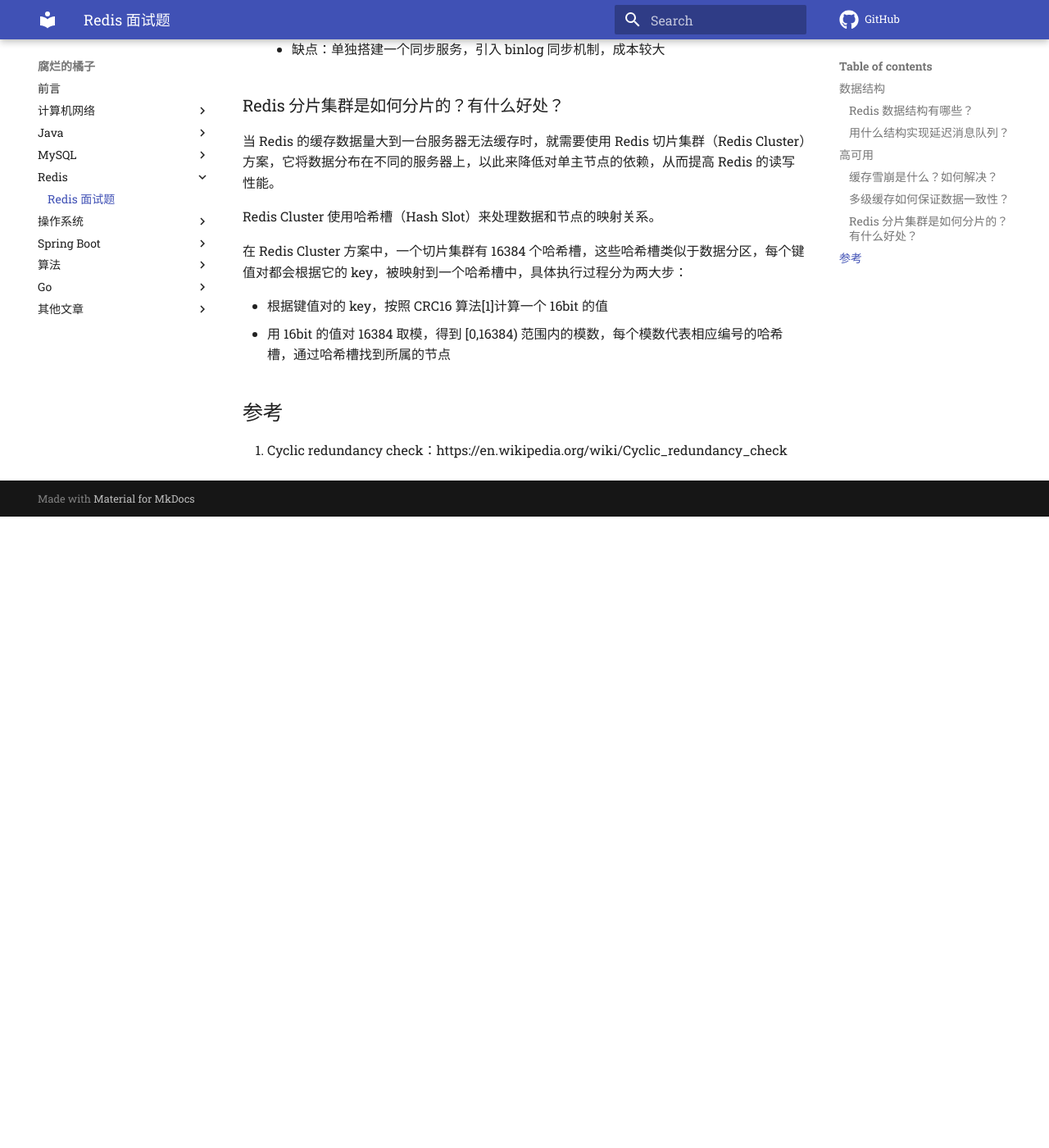
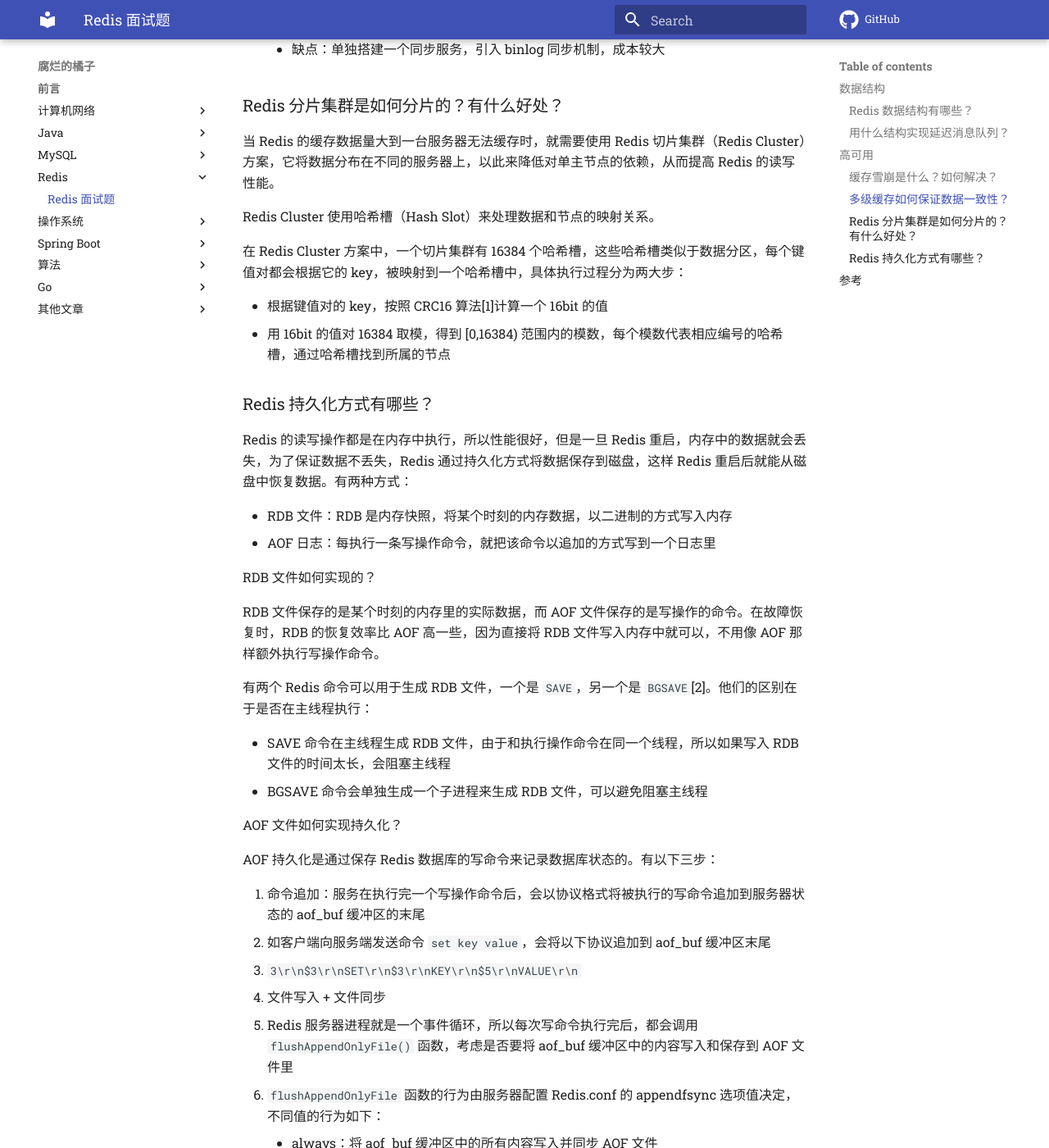
Before and after one commit to z1ming/cs-Hydra, an MkDocs documentation site: the page built from docs/文章/redis.md, in a window 1280 px wide and 1400 px high, scrolled down 2284 px. Shown: the whole window at 82% size. Built offline with MkDocs 1.6.1 and Material for MkDocs 9.7.7, drawn with Linux system fonts in a browser that asks for light colours; comment, search, counter and statistics services are not loaded; before the commit the page ends 2914 px from its top, so only the background shows below that; some of the changed text lies outside the part shown.

Commit message:
Update redis.md
Signed-off-by: Ziming Meng <zimingm94@gmail.com>

```diff
--- a/docs/文章/redis.md
+++ b/docs/文章/redis.md
@@ -71,6 +71,37 @@
 - 根据键值对的 key，按照 CRC16 算法[1]计算一个 16bit 的值
 - 用 16bit 的值对 16384 取模，得到 [0,16384) 范围内的模数，每个模数代表相应编号的哈希槽，通过哈希槽找到所属的节点
 
+### Redis 持久化方式有哪些？
+
+Redis 的读写操作都是在内存中执行，所以性能很好，但是一旦 Redis 重启，内存中的数据就会丢失，为了保证数据不丢失，Redis 通过持久化方式将数据保存到磁盘，这样 Redis 重启后就能从磁盘中恢复数据。有两种方式：
+
+- RDB 文件：RDB 是内存快照，将某个时刻的内存数据，以二进制的方式写入内存
+- AOF 日志：每执行一条写操作命令，就把该命令以追加的方式写到一个日志里
+
+RDB 文件如何实现的？
+
+RDB 文件保存的是某个时刻的内存里的实际数据，而 AOF 文件保存的是写操作的命令。在故障恢复时，RDB 的恢复效率比 AOF 高一些，因为直接将 RDB 文件写入内存中就可以，不用像 AOF 那样额外执行写操作命令。
+
+有两个 Redis 命令可以用于生成 RDB 文件，一个是 `SAVE`，另一个是 `BGSAVE`[2]。他们的区别在于是否在主线程执行：
+
+- SAVE 命令在主线程生成 RDB 文件，由于和执行操作命令在同一个线程，所以如果写入 RDB 文件的时间太长，会阻塞主线程
+- BGSAVE 命令会单独生成一个子进程来生成 RDB 文件，可以避免阻塞主线程
+
+AOF 文件如何实现持久化？
+
+AOF 持久化是通过保存 Redis 数据库的写命令来记录数据库状态的。有以下三步：
+
+1. 命令追加：服务在执行完一个写操作命令后，会以协议格式将被执行的写命令追加到服务器状态的 aof_buf 缓冲区的末尾
+  - 如客户端向服务端发送命令 `set key value`，会将以下协议追加到 aof_buf 缓冲区末尾
+  - `3\r\n$3\r\nSET\r\n$3\r\nKEY\r\n$5\r\nVALUE\r\n`
+2. 文件写入 + 文件同步
+  - Redis 服务器进程就是一个事件循环，所以每次写命令执行完后，都会调用 `flushAppendOnlyFile()` 函数，考虑是否要将 aof_buf 缓冲区中的内容写入和保存到 AOF 文件里
+  - `flushAppendOnlyFile` 函数的行为由服务器配置 Redis.conf 的 appendfsync 选项值决定，不同值的行为如下：
+    - always：将 aof_buf 缓冲区中的所有内容写入并同步 AOF 文件
+    - everysec：将 aof_buf 缓冲区中的所有内容写入 AOF 文件，如果上次同步 AOF 文件的时间距离现在超过一秒钟，则再次同步 AOF 文件，即将 AOF 文件中的命令执行，回写到硬盘。这个同步操作由一个专门的线程执行
+    - no：将 aof_buf 缓冲区中的所有内容写入 AOF 文件，但同步的时机由操作系统决定
+
 ## 参考
 
 1. Cyclic redundancy check：https://en.wikipedia.org/wiki/Cyclic_redundancy_check
+2. Redis 设计与实现，黄健宏
```
